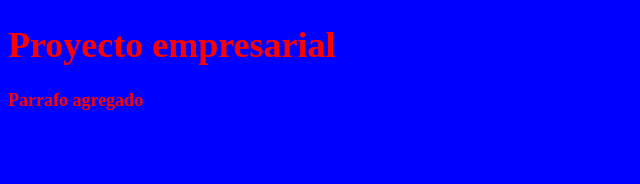
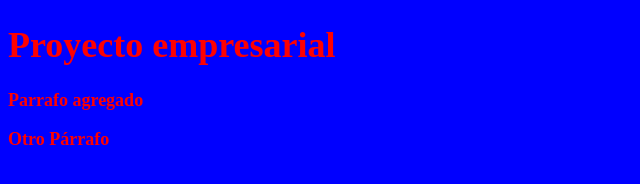
Before and after one commit to JPorobic/CursoGit, a plain HTML site: page index.html in a window 1280 px wide. Shown: the whole page, without its empty margins (0-640 px from the left). Drawn offline with Linux system fonts and the light colour scheme.

Commit message:
Agregado tercer parrafo

```diff
--- a/index.html
+++ b/index.html
@@ -8,5 +8,14 @@
 <body>
     <h1>Proyecto empresarial</h1>
     <p>Parrafo agregado</p>
+
+
+
+
+
+
+
+
+    <p>Otro Párrafo</p>
 </body>
 </html>
```
